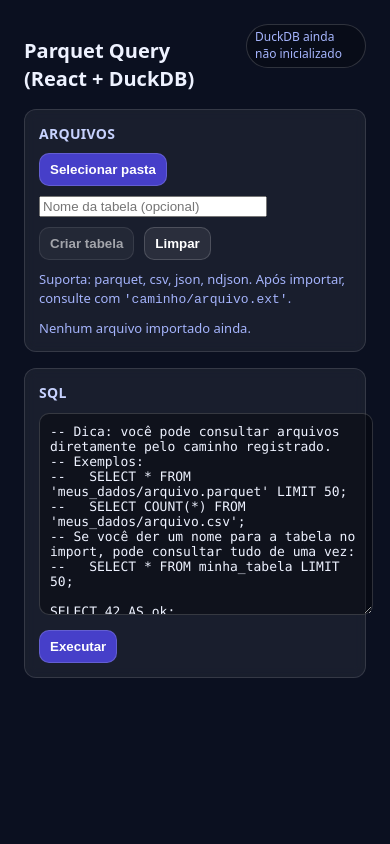
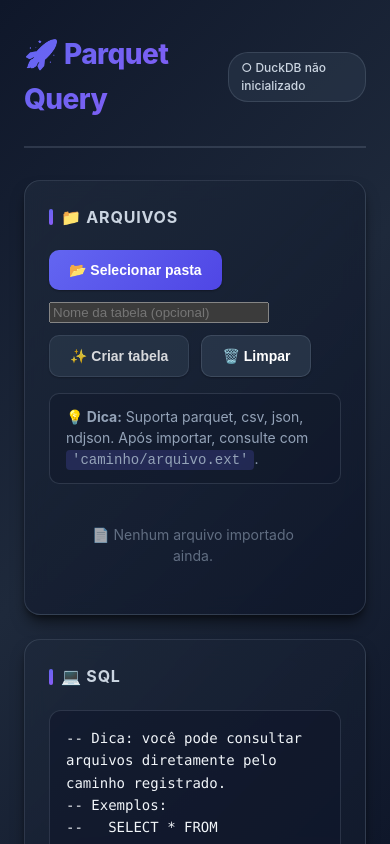
Before and after one commit to dotted-ai/parquet-query, a React (Vite) app: page / in a window 390 px wide. Shown: the top 844 px of the page. Built offline with nearby package versions, Linux system fonts and the light colour scheme.

Commit message:
Revamp UI with improved styling and icons for better user experience. Update header, buttons, and file list elements to enhance visual appeal and accessibility. Adjust CSS variables for a cohesive dark theme and responsive design.

```diff
--- a/src/App.tsx
+++ b/src/App.tsx
@@ -175,24 +175,24 @@ export default function App() {
   return (
     <div className="container">
       <div className="header">
-        <h1 className="title">Parquet Query (React + DuckDB)</h1>
+        <h1 className="title">🚀 Parquet Query</h1>
         <div className="muted">
           {dbStatus === 'ready' ? (
-            <span className="pill ok">DuckDB pronto</span>
+            <span className="pill ok">✓ DuckDB pronto</span>
           ) : dbStatus === 'loading' ? (
-            <span className="pill">Carregando DuckDB…</span>
+            <span className="pill">⏳ Carregando DuckDB…</span>
           ) : (
-            <span className="pill">DuckDB ainda não inicializado</span>
+            <span className="pill">○ DuckDB não inicializado</span>
           )}
         </div>
       </div>
 
       <div className="grid">
         <div className="card">
-          <h2>Arquivos</h2>
+          <h2>📁 Arquivos</h2>
           <div className="row">
             <button onClick={onPickFolder} disabled={dbStatus === 'loading'}>
-              {supportsDirectoryPicker ? 'Selecionar pasta' : 'Selecionar pasta (fallback)'}
+              {supportsDirectoryPicker ? '📂 Selecionar pasta' : '📂 Selecionar pasta (fallback)'}
             </button>
             <input
               value={parquetTableName}
@@ -206,7 +206,7 @@ export default function App() {
               disabled={dbStatus !== 'ready' || files.length === 0}
               title="Cria/atualiza uma VIEW com todos os arquivos .parquet importados"
             >
-              Criar tabela
+              ✨ Criar tabela
             </button>
             <button
               className="secondary"
@@ -220,7 +220,7 @@ export default function App() {
               }}
               disabled={dbStatus === 'loading'}
             >
-              Limpar
+              🗑️ Limpar
             </button>
             {folderName ? <span className="pill">{folderName}</span> : null}
             {files.length ? <span className="pill">{files.length} arquivos</span> : null}
@@ -237,14 +237,16 @@ export default function App() {
             style={{ display: 'none' }}
           />
 
-          <div className="muted" style={{ marginTop: 10 }}>
-            Suporta: parquet, csv, json, ndjson. Após importar, consulte com{' '}
-            <code>'caminho/arquivo.ext'</code>.
+          <div className="muted" style={{ marginTop: 16, padding: '12px 16px', background: 'rgba(15, 23, 42, 0.4)', borderRadius: '10px', border: '1px solid rgba(148, 163, 184, 0.2)' }}>
+            <strong>💡 Dica:</strong> Suporta parquet, csv, json, ndjson. Após importar, consulte com{' '}
+            <code style={{ background: 'rgba(99, 102, 241, 0.2)', padding: '2px 6px', borderRadius: '4px', fontFamily: 'monospace' }}>'caminho/arquivo.ext'</code>.
           </div>
 
           <div className="filelist">
             {files.length === 0 ? (
-              <div className="muted">Nenhum arquivo importado ainda.</div>
+              <div className="muted" style={{ textAlign: 'center', padding: '24px', opacity: 0.6 }}>
+                📄 Nenhum arquivo importado ainda.
+              </div>
             ) : (
               files.map((f) => (
                 <div className="file" key={f.path}>
@@ -259,11 +261,11 @@ export default function App() {
         </div>
 
         <div className="card">
-          <h2>SQL</h2>
+          <h2>💻 SQL</h2>
           <textarea value={sql} onChange={(e) => setSql(e.target.value)} />
           <div className="row" style={{ marginTop: 10 }}>
             <button onClick={runQuery} disabled={running}>
-              {running ? 'Executando…' : 'Executar'}
+              {running ? '⏳ Executando…' : '▶️ Executar'}
             </button>
             {resultInfo ? <span className="pill ok">{resultInfo}</span> : null}
           </div>
@@ -296,8 +298,8 @@ export default function App() {
                   </tbody>
                 </table>
               </div>
-              <div className="muted" style={{ marginTop: 8 }}>
-                Mostrando até 200 linhas.
+              <div className="muted" style={{ marginTop: 12, textAlign: 'center', fontSize: '12px' }}>
+                📊 Mostrando até 200 linhas
               </div>
             </div>
           ) : null}
--- a/src/styles.css
+++ b/src/styles.css
@@ -1,171 +1,410 @@
 :root {
-  color-scheme: light;
-  font-family: ui-sans-serif, system-ui, -apple-system, Segoe UI, Roboto, Arial,
-    'Apple Color Emoji', 'Segoe UI Emoji';
-  line-height: 1.4;
+  color-scheme: dark;
+  font-family: -apple-system, BlinkMacSystemFont, 'Segoe UI', 'Roboto', 'Oxygen',
+    'Ubuntu', 'Cantarell', 'Fira Sans', 'Droid Sans', 'Helvetica Neue', sans-serif;
+  line-height: 1.6;
+  --primary: #6366f1;
+  --primary-hover: #818cf8;
+  --primary-dark: #4f46e5;
+  --secondary: #8b5cf6;
+  --success: #10b981;
+  --error: #ef4444;
+  --warning: #f59e0b;
+  --bg-primary: #0f172a;
+  --bg-secondary: #1e293b;
+  --bg-tertiary: #334155;
+  --border: rgba(148, 163, 184, 0.2);
+  --text-primary: #f1f5f9;
+  --text-secondary: #cbd5e1;
+  --text-muted: #94a3b8;
+  --shadow-sm: 0 1px 2px 0 rgba(0, 0, 0, 0.3);
+  --shadow-md: 0 4px 6px -1px rgba(0, 0, 0, 0.4), 0 2px 4px -1px rgba(0, 0, 0, 0.3);
+  --shadow-lg: 0 10px 15px -3px rgba(0, 0, 0, 0.5), 0 4px 6px -2px rgba(0, 0, 0, 0.4);
+  --shadow-xl: 0 20px 25px -5px rgba(0, 0, 0, 0.5), 0 10px 10px -5px rgba(0, 0, 0, 0.3);
+}
+
+* {
+  box-sizing: border-box;
 }
 
 body {
   margin: 0;
-  background: #0b1020;
-  color: #eef2ff;
+  background: linear-gradient(135deg, #0f172a 0%, #1e293b 50%, #0f172a 100%);
+  background-attachment: fixed;
+  color: var(--text-primary);
+  min-height: 100vh;
 }
 
 .container {
-  max-width: 1100px;
+  max-width: 1400px;
   margin: 0 auto;
-  padding: 24px;
+  padding: 32px 24px;
 }
 
 .header {
   display: flex;
-  align-items: baseline;
+  align-items: center;
   justify-content: space-between;
-  gap: 16px;
-  margin-bottom: 16px;
+  gap: 24px;
+  margin-bottom: 32px;
+  padding-bottom: 24px;
+  border-bottom: 2px solid var(--border);
 }
 
 .title {
   margin: 0;
-  font-size: 20px;
-  font-weight: 700;
+  font-size: 28px;
+  font-weight: 800;
+  background: linear-gradient(135deg, #6366f1 0%, #8b5cf6 100%);
+  -webkit-background-clip: text;
+  -webkit-text-fill-color: transparent;
+  background-clip: text;
+  letter-spacing: -0.02em;
 }
 
 .muted {
-  color: #a5b4fc;
-  font-size: 13px;
+  color: var(--text-muted);
+  font-size: 14px;
+  line-height: 1.5;
 }
 
 .grid {
   display: grid;
   grid-template-columns: 1fr;
-  gap: 16px;
+  gap: 24px;
 }
 
-@media (min-width: 980px) {
+@media (min-width: 1024px) {
   .grid {
-    grid-template-columns: 420px 1fr;
+    grid-template-columns: 480px 1fr;
   }
 }
 
 .card {
-  background: rgba(255, 255, 255, 0.06);
-  border: 1px solid rgba(255, 255, 255, 0.12);
-  border-radius: 12px;
-  padding: 14px;
-  backdrop-filter: blur(6px);
+  background: linear-gradient(135deg, rgba(30, 41, 59, 0.8) 0%, rgba(15, 23, 42, 0.9) 100%);
+  border: 1px solid var(--border);
+  border-radius: 16px;
+  padding: 24px;
+  backdrop-filter: blur(10px);
+  box-shadow: var(--shadow-lg);
+  transition: all 0.3s ease;
+}
+
+.card:hover {
+  border-color: rgba(148, 163, 184, 0.3);
+  box-shadow: var(--shadow-xl);
 }
 
 .card h2 {
-  margin: 0 0 10px 0;
-  font-size: 14px;
-  letter-spacing: 0.02em;
+  margin: 0 0 20px 0;
+  font-size: 16px;
+  letter-spacing: 0.05em;
   text-transform: uppercase;
-  color: #c7d2fe;
+  color: var(--text-secondary);
+  font-weight: 700;
+  display: flex;
+  align-items: center;
+  gap: 8px;
+}
+
+.card h2::before {
+  content: '';
+  width: 4px;
+  height: 16px;
+  background: linear-gradient(135deg, var(--primary) 0%, var(--secondary) 100%);
+  border-radius: 2px;
 }
 
 .row {
   display: flex;
   flex-wrap: wrap;
-  gap: 10px;
+  gap: 12px;
   align-items: center;
 }
 
 button {
-  border: 1px solid rgba(255, 255, 255, 0.16);
-  background: rgba(79, 70, 229, 0.85);
+  border: none;
+  background: linear-gradient(135deg, var(--primary) 0%, var(--primary-dark) 100%);
   color: white;
-  padding: 8px 10px;
+  padding: 12px 20px;
   border-radius: 10px;
   cursor: pointer;
   font-weight: 600;
+  font-size: 14px;
+  transition: all 0.2s ease;
+  box-shadow: var(--shadow-sm);
+  position: relative;
+  overflow: hidden;
+}
+
+button::before {
+  content: '';
+  position: absolute;
+  top: 0;
+  left: -100%;
+  width: 100%;
+  height: 100%;
+  background: linear-gradient(90deg, transparent, rgba(255, 255, 255, 0.2), transparent);
+  transition: left 0.5s;
+}
+
+button:hover::before {
+  left: 100%;
+}
+
+button:hover:not(:disabled) {
+  transform: translateY(-1px);
+  box-shadow: var(--shadow-md);
+  background: linear-gradient(135deg, var(--primary-hover) 0%, var(--primary) 100%);
+}
+
+button:active:not(:disabled) {
+  transform: translateY(0);
 }
 
 button.secondary {
-  background: rgba(255, 255, 255, 0.08);
+  background: rgba(51, 65, 85, 0.6);
+  border: 1px solid var(--border);
+}
+
+button.secondary:hover:not(:disabled) {
+  background: rgba(51, 65, 85, 0.8);
+  border-color: rgba(148, 163, 184, 0.4);
 }
 
 button:disabled {
-  opacity: 0.6;
+  opacity: 0.5;
   cursor: not-allowed;
+  transform: none !important;
+}
+
+input[type='text'] {
+  background: rgba(15, 23, 42, 0.6);
+  border: 1px solid var(--border);
+  border-radius: 10px;
+  color: var(--text-primary);
+  padding: 12px 16px;
+  font-size: 14px;
+  transition: all 0.2s ease;
+  outline: none;
+}
+
+input[type='text']:focus {
+  border-color: var(--primary);
+  box-shadow: 0 0 0 3px rgba(99, 102, 241, 0.1);
+  background: rgba(15, 23, 42, 0.8);
+}
+
+input[type='text']::placeholder {
+  color: var(--text-muted);
 }
 
 textarea {
   width: 100%;
-  min-height: 180px;
+  min-height: 200px;
   resize: vertical;
-  background: rgba(0, 0, 0, 0.35);
-  border: 1px solid rgba(255, 255, 255, 0.16);
-  border-radius: 10px;
-  color: #eef2ff;
-  padding: 10px;
-  font-family: ui-monospace, SFMono-Regular, Menlo, Monaco, Consolas,
-    'Liberation Mono', 'Courier New', monospace;
-  font-size: 13px;
+  background: rgba(15, 23, 42, 0.6);
+  border: 1px solid var(--border);
+  border-radius: 12px;
+  color: var(--text-primary);
+  padding: 16px;
+  font-family: 'SF Mono', 'Monaco', 'Inconsolata', 'Roboto Mono', 'Source Code Pro',
+    ui-monospace, SFMono-Regular, Menlo, Monaco, Consolas, 'Liberation Mono',
+    'Courier New', monospace;
+  font-size: 14px;
+  line-height: 1.6;
+  transition: all 0.2s ease;
+  outline: none;
+}
+
+textarea:focus {
+  border-color: var(--primary);
+  box-shadow: 0 0 0 3px rgba(99, 102, 241, 0.1);
+  background: rgba(15, 23, 42, 0.8);
 }
 
 .pill {
-  display: inline-block;
-  border: 1px solid rgba(255, 255, 255, 0.16);
-  padding: 4px 8px;
-  border-radius: 999px;
+  display: inline-flex;
+  align-items: center;
+  border: 1px solid var(--border);
+  padding: 6px 12px;
+  border-radius: 20px;
   font-size: 12px;
-  background: rgba(0, 0, 0, 0.25);
+  font-weight: 500;
+  background: rgba(51, 65, 85, 0.4);
+  color: var(--text-secondary);
+  transition: all 0.2s ease;
+}
+
+.pill:hover {
+  background: rgba(51, 65, 85, 0.6);
+  border-color: rgba(148, 163, 184, 0.3);
 }
 
 .filelist {
-  max-height: 220px;
-  overflow: auto;
-  margin-top: 10px;
+  max-height: 300px;
+  overflow-y: auto;
+  overflow-x: hidden;
+  margin-top: 16px;
+  padding-right: 4px;
+}
+
+.filelist::-webkit-scrollbar {
+  width: 8px;
+}
+
+.filelist::-webkit-scrollbar-track {
+  background: rgba(15, 23, 42, 0.5);
+  border-radius: 4px;
+}
+
+.filelist::-webkit-scrollbar-thumb {
+  background: rgba(148, 163, 184, 0.3);
+  border-radius: 4px;
+}
+
+.filelist::-webkit-scrollbar-thumb:hover {
+  background: rgba(148, 163, 184, 0.5);
 }
 
 .file {
   display: flex;
   justify-content: space-between;
-  gap: 10px;
-  padding: 6px 8px;
+  align-items: center;
+  gap: 12px;
+  padding: 12px 16px;
   border-radius: 10px;
-  border: 1px solid rgba(255, 255, 255, 0.1);
-  background: rgba(0, 0, 0, 0.2);
+  border: 1px solid var(--border);
+  background: rgba(15, 23, 42, 0.4);
   margin-bottom: 8px;
+  font-size: 13px;
+  transition: all 0.2s ease;
+}
+
+.file:hover {
+  background: rgba(15, 23, 42, 0.6);
+  border-color: rgba(148, 163, 184, 0.3);
+  transform: translateX(4px);
+}
+
+.file > div:first-child {
+  flex: 1;
+  overflow: hidden;
+  text-overflow: ellipsis;
+  white-space: nowrap;
+  color: var(--text-primary);
+}
+
+.file > div:last-child {
+  color: var(--text-muted);
   font-size: 12px;
+  font-weight: 500;
+  white-space: nowrap;
 }
 
 .tableWrap {
   overflow: auto;
-  border-radius: 10px;
-  border: 1px solid rgba(255, 255, 255, 0.12);
+  border-radius: 12px;
+  border: 1px solid var(--border);
+  background: rgba(15, 23, 42, 0.4);
+  margin-top: 16px;
+  box-shadow: var(--shadow-sm);
+}
+
+.tableWrap::-webkit-scrollbar {
+  width: 8px;
+  height: 8px;
+}
+
+.tableWrap::-webkit-scrollbar-track {
+  background: rgba(15, 23, 42, 0.5);
+}
+
+.tableWrap::-webkit-scrollbar-thumb {
+  background: rgba(148, 163, 184, 0.3);
+  border-radius: 4px;
+}
+
+.tableWrap::-webkit-scrollbar-thumb:hover {
+  background: rgba(148, 163, 184, 0.5);
 }
 
 table {
   border-collapse: collapse;
   width: 100%;
-  font-size: 12px;
+  font-size: 13px;
 }
 
 th,
 td {
-  padding: 8px 10px;
-  border-bottom: 1px solid rgba(255, 255, 255, 0.1);
+  padding: 12px 16px;
+  text-align: left;
   white-space: nowrap;
 }
 
 th {
   position: sticky;
   top: 0;
-  background: rgba(11, 16, 32, 0.9);
-  text-align: left;
+  background: linear-gradient(135deg, rgba(30, 41, 59, 0.95) 0%, rgba(15, 23, 42, 0.95) 100%);
+  color: var(--text-secondary);
   font-weight: 700;
+  font-size: 12px;
+  text-transform: uppercase;
+  letter-spacing: 0.05em;
+  border-bottom: 2px solid var(--border);
+  z-index: 10;
+}
+
+td {
+  border-bottom: 1px solid rgba(148, 163, 184, 0.1);
+  color: var(--text-primary);
+}
+
+tr:hover td {
+  background: rgba(99, 102, 241, 0.05);
 }
 
 .error {
-  color: #fecaca;
-  background: rgba(239, 68, 68, 0.12);
-  border: 1px solid rgba(239, 68, 68, 0.25);
-  padding: 10px;
-  border-radius: 10px;
+  color: #fee2e2;
+  background: linear-gradient(135deg, rgba(239, 68, 68, 0.15) 0%, rgba(220, 38, 38, 0.1) 100%);
+  border: 1px solid rgba(239, 68, 68, 0.3);
+  padding: 14px 16px;
+  border-radius: 12px;
+  font-size: 14px;
+  line-height: 1.5;
+  margin-top: 16px;
+  box-shadow: var(--shadow-sm);
 }
 
 .ok {
-  color: #bbf7d0;
+  color: #d1fae5;
+  background: rgba(16, 185, 129, 0.1);
+  border-color: rgba(16, 185, 129, 0.3);
 }
+
+.pill.ok {
+  background: rgba(16, 185, 129, 0.15);
+  border-color: rgba(16, 185, 129, 0.3);
+  color: #6ee7b7;
+}
+
+/* Loading animation */
+@keyframes pulse {
+  0%, 100% {
+    opacity: 1;
+  }
+  50% {
+    opacity: 0.5;
+  }
+}
+
+button:disabled {
+  animation: pulse 2s cubic-bezier(0.4, 0, 0.6, 1) infinite;
+}
+
+/* Smooth transitions */
+* {
+  transition-property: background-color, border-color, color, fill, stroke, opacity, box-shadow, transform;
+  transition-timing-function: cubic-bezier(0.4, 0, 0.2, 1);
+  transition-duration: 150ms;
+}
```
